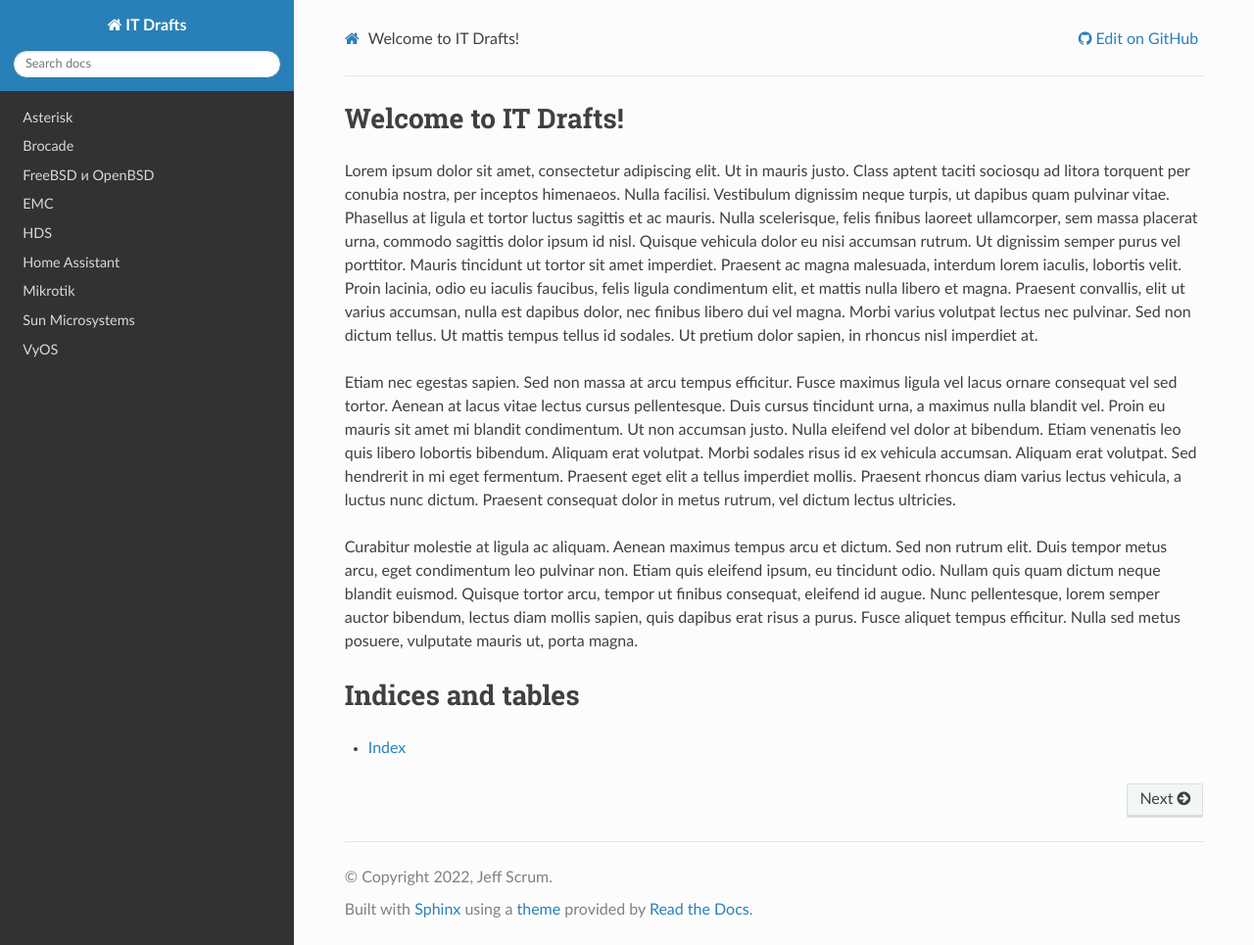
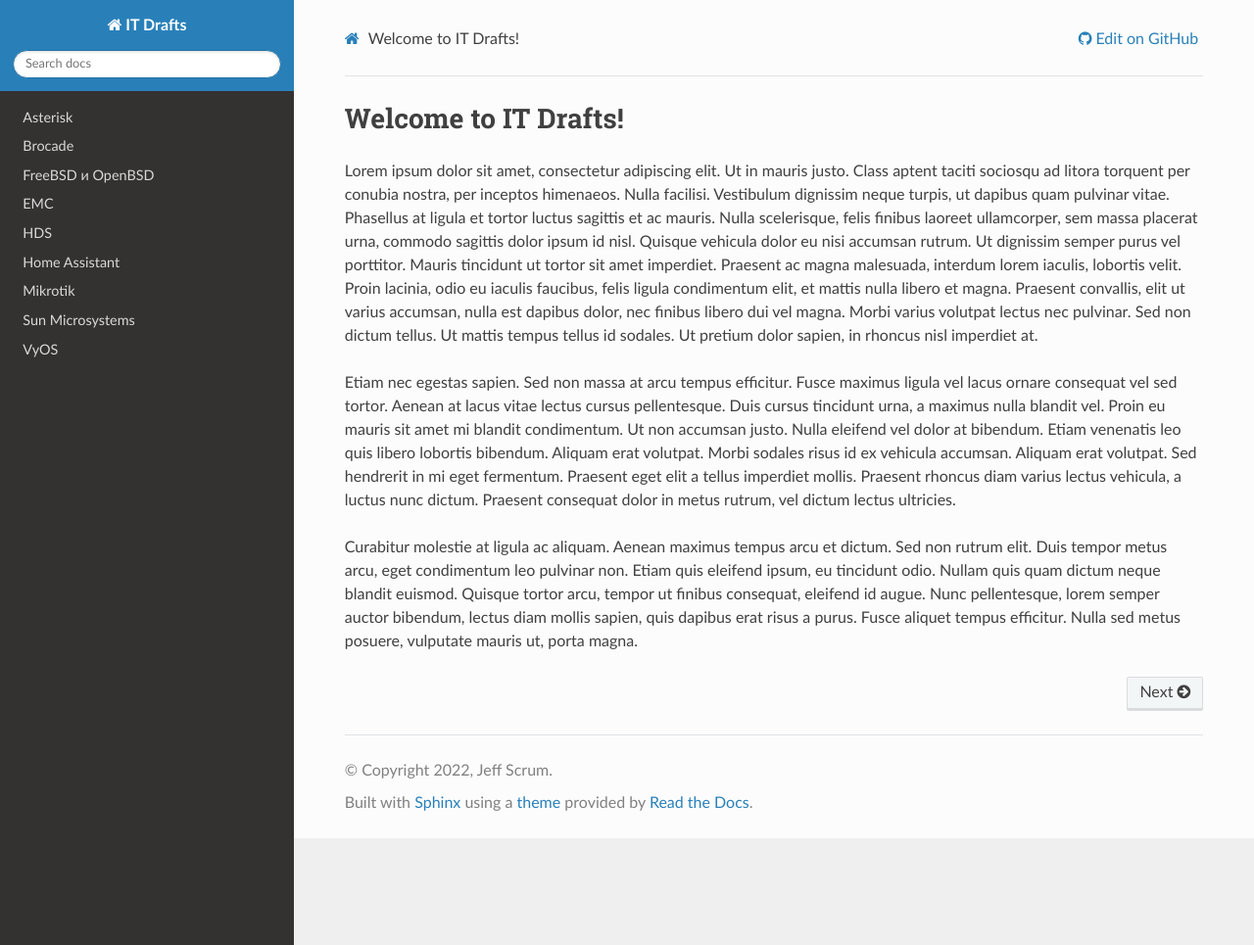
Before and after one commit to jeffscrum/jeffscrum.github.io, a Sphinx documentation site: the page built from source/index.rst, in a window 1280 px wide and 965 px high. Shown: the whole window at 98% size. Built offline with Sphinx 7.4.7 and the Read the Docs theme 2.0.0, drawn with Linux system fonts in a browser that asks for light colours.

Commit message:
Update index.rst

```diff
--- a/source/index.rst
+++ b/source/index.rst
@@ -30,10 +30,10 @@
 
 
 
-Indices and tables
-==================
 
-* :ref:`genindex`
-
+.. Indices and tables
+.. ==================
+..
+.. * :ref:`genindex`
 .. * :ref:`modindex`
 .. * :ref:`search`
```
